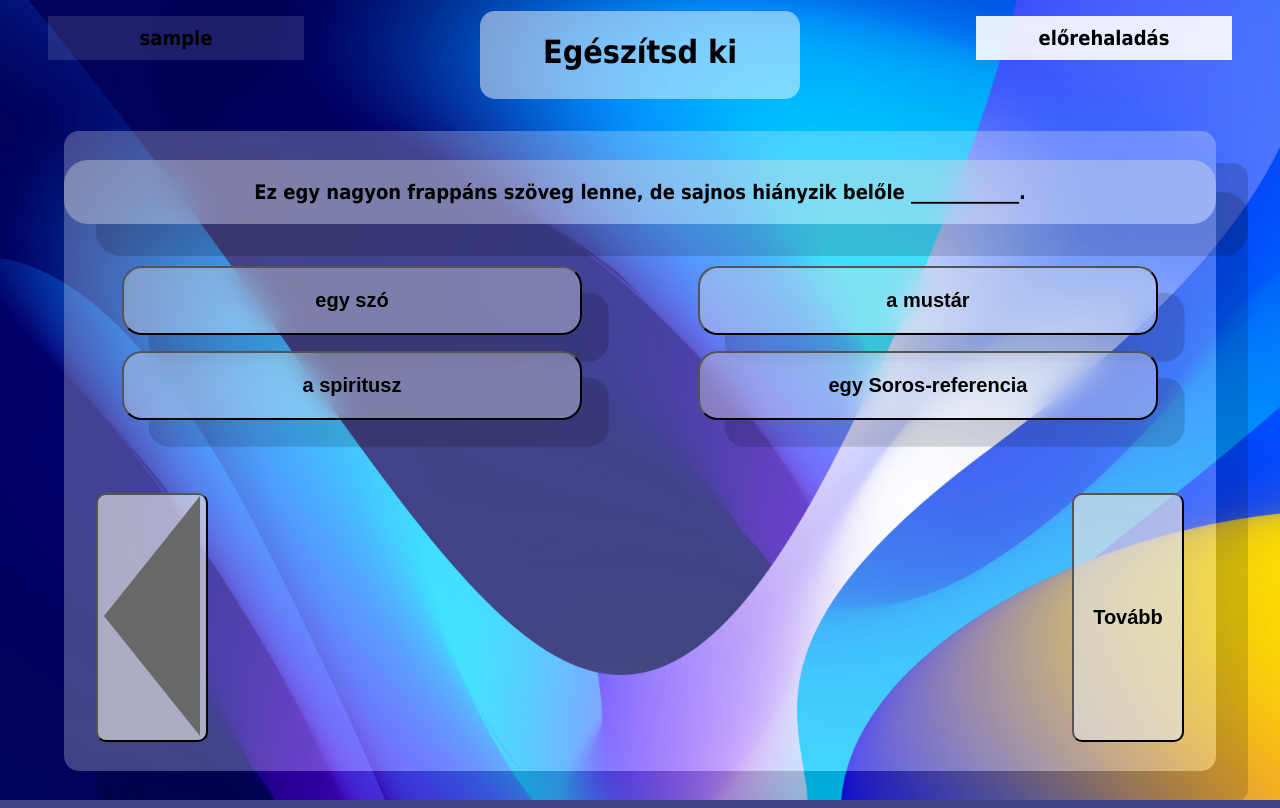
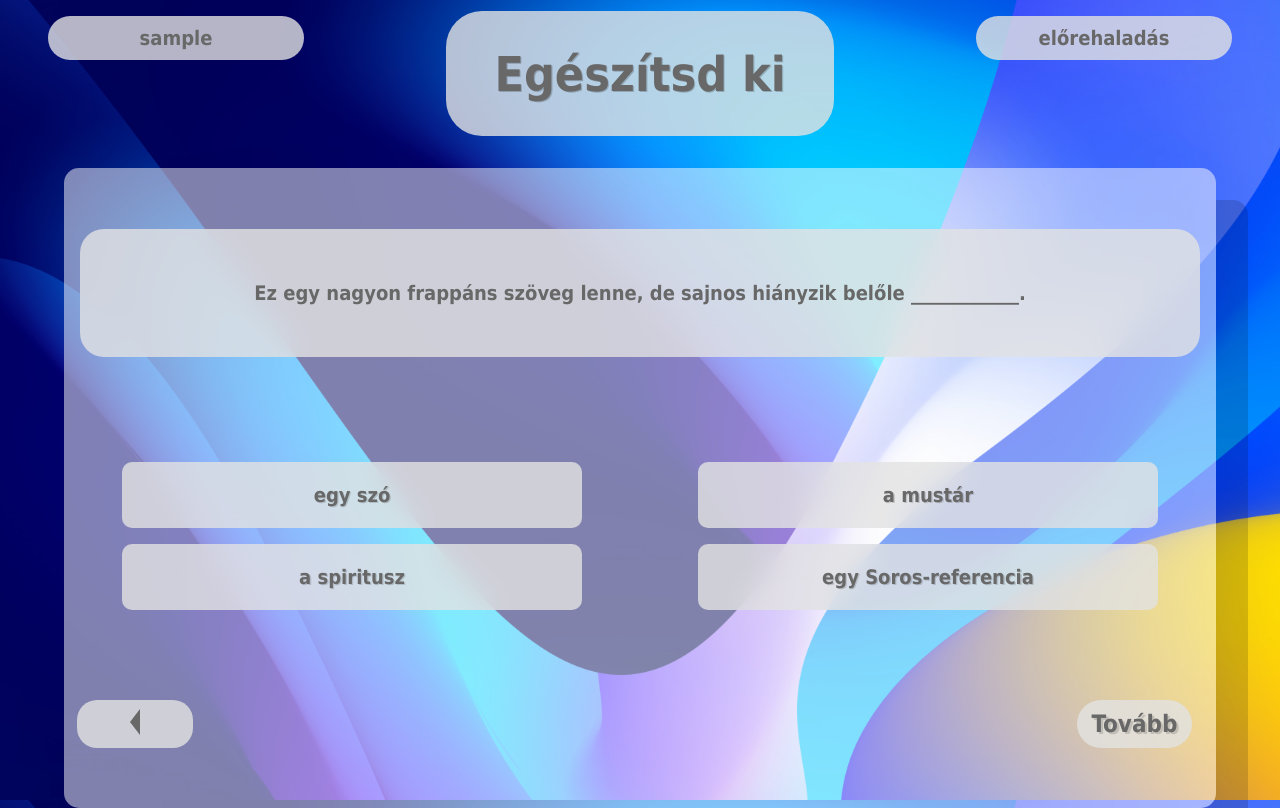
Before and after one commit to RobertLippai/SZFM-VerbVenture, a Flask app: page /complete_it in a window 1280 px wide. Run offline with Flask 3, Linux system fonts and the light colour scheme; the visitor is signed in with stand-in values (Sample User, id 1); some libraries are stand-ins or nearby versions.

Commit message:
Fixed some CSS with complete_it page.

```diff
--- a/src/webapp/static/styles/complete_it.css
+++ b/src/webapp/static/styles/complete_it.css
@@ -167,7 +167,7 @@ main .footer{
     width: 100vh;
     margin-bottom: 1rem;
 }
-button{
+.rightSide button, .leftSide button {
     width: 7rem;
     min-height: 4rem;
     border-radius: 10px;
@@ -175,18 +175,11 @@ button{
 .exit{
     float: left;
     background-color: #e3e3e3a9;
-    margin-right: auto;
-    margin-left: 2rem;
-    margin-top: 3rem;
-    margin-right: 1rem;
 
 }
 .next{
     float:right;
     background-color: #e3e3e3a9;
-    margin-left: auto;
-    margin-right: 2rem;
-    margin-top: 3rem;
 }
 .exit:hover{
     background-color: bisque;
@@ -196,3 +189,109 @@ button{
     background-color: bisque;
     cursor: pointer;
 }
+
+
+
+main {
+	background-color: rgba(255, 255, 255, 0.5);
+}
+
+button {
+	border: none;
+	box-shadow: none !important;
+}
+
+
+.szoveg {
+	margin-left: 1em;
+	margin-right: 1em;
+	padding: 2em;
+	box-shadow: none !important;
+	color: #686868;
+	background-color: #e3e3e3cc !important;
+}
+
+.footer {
+	display: flex;
+	justify-content: space-between;
+	height: 3em;
+}
+
+.footer button {
+	border-radius: 1.5em;
+}
+
+#backbutton {
+    height: 100%;
+    width: 10%;
+    margin-left: 1em;
+    margin-bottom: 1em;
+    padding: 0.2em;
+}
+
+#backbutton img{
+   height: 2em;
+}
+
+.next {
+	height: 100%;
+	font-size: 1.5em;
+	font-weight: bold;
+	min-width: fit-content;
+    width: 10%;
+    margin-right: 1em;
+    margin-bottom: 1em;
+}
+
+
+button {
+	border: none;
+	box-shadow: none !important;
+	transition: all 0.1s ease-in-out !important;
+	color: #686868;
+    background-color: #e3e3e3cc !important;
+    backdrop-filter: blur(1em);
+    -webkit-backdrop-filter: blur(1em);
+    border-radius: 1.5em;
+    border: none;
+    font-family: inherit;
+    font-weight: bold;
+    text-shadow: 0.1em 0.1em rgba(0, 0, 0, 0.15)
+}
+
+button:hover {
+    transform: scale(1.05);
+    transition: all 0.3s ease-in-out !important;
+    cursor: pointer;
+	color: #686868;
+	background-color: #e3e3e3cc !important;
+}
+
+button:active {
+    transform: scale(0.9);
+	color: #686868;
+	background-color: #e3e3e3cc !important;
+}
+
+.user, .title, .elorehaladas {
+	color: #686868;
+    background-color: #e3e3e3cc;
+	border-radius: 1.5em;
+}
+
+.title {
+	display: flex;
+    align-items: center;
+    justify-content: center;
+    text-align: center;
+    font-size: 1.5em;
+	height: fit-content;
+	width: fit-content;
+	padding: 0.1em 2em;
+    text-shadow: 0.05em 0.05em rgba(0, 0, 0, 0.2);
+}
+
+.progress-bar {
+	height: 100%;
+	background-color: green;
+}
--- a/src/webapp/templates/complete_it.html
+++ b/src/webapp/templates/complete_it.html
@@ -17,17 +17,15 @@
         console.log("clicked");
         if(element.classList.contains("jo")){
             console.log("clicked jo");
-            element.style.transition = 'background-color 1s ease';
-            element.style.backgroundColor = '#00FF00';
+            element.style.color = '#00FF00';
         }
         if(element.classList.contains("rossz")){
             console.log("clicked rossz");
-            element.style.transition = 'background-color 1s ease';
-            element.style.backgroundColor = '#FF0000';
+            element.style.color = '#FF0000';
         }
 
         setTimeout(function () {
-                        element.style.backgroundColor = '';
+                        element.style.color = '';
                         },1500);
     }
 </script>
@@ -82,7 +80,7 @@
 
             <div class="footer">
                 <button class="exit" id="backbutton" class="clickable" onclick="location.href='{{ url_for( 'views.landing_page') }}'"><img src="{{ url_for('static',filename='img/svg-path.svg') }} "></button>
-                <button class="next"><p>Tovább</p></button>
+                <button class="next">Tovább</button>
             </div>
         </main>
 </body>
```
